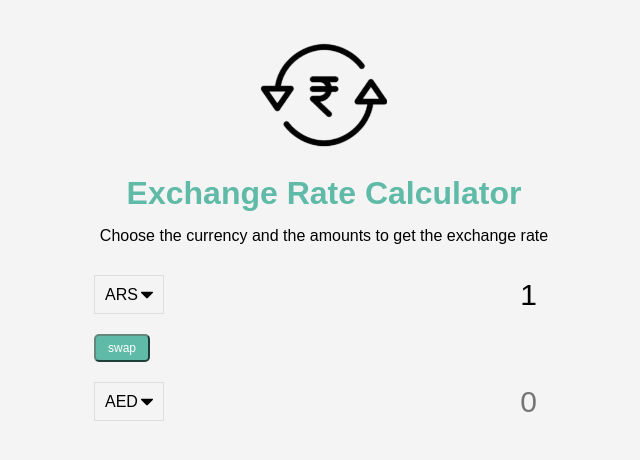
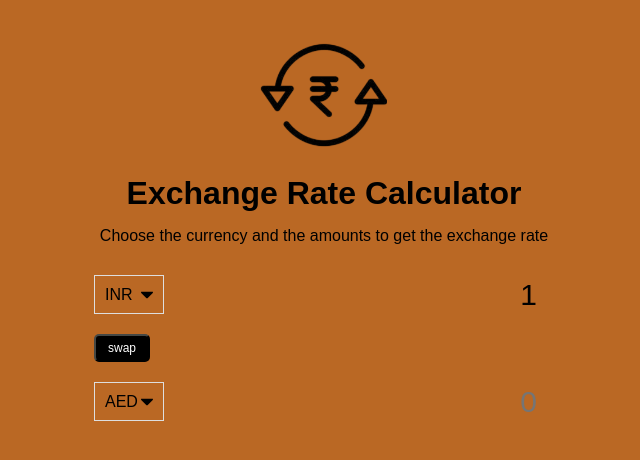
Before and after one commit to jaideepsiddula/exchange-rate-calculator, a plain HTML site: page index.html in a window 1280 px wide. Shown: the whole page, without its empty margins (316-956 px from the left). Drawn offline with Linux system fonts and the light colour scheme; no server answers.

Commit message:
selected INR by default

```diff
--- a/index.html
+++ b/index.html
@@ -18,7 +18,7 @@
         <select id="currency-one">
           <!--By default AED is selected, we can explicitly select by adding selected attribute as default-->
           <option value="AED">AED</option>
-          <option value="ARS" selected>ARS</option>
+          <option value="ARS">ARS</option>
           <option value="AUD">AUD</option>
           <option value="BGN">BGN</option>
           <option value="BRL">BRL</option>
@@ -41,7 +41,7 @@
           <option value="HUF">HUF</option>
           <option value="IDR">IDR</option>
           <option value="ILS">ILS</option>
-          <option value="INR">INR</option>
+          <option value="INR" selected>INR</option>
           <option value="ISK">ISK</option>
           <option value="JPY">JPY</option>
           <option value="KRW">KRW</option>
--- a/style.css
+++ b/style.css
@@ -1,6 +1,7 @@
 /* this is a way to declare values in css*/
+
 :root{
-    --primary-color: #5fbaa7;
+    --primary-color: #000000;
 }
 
 *{
@@ -8,7 +9,7 @@
 }
 
 body{
-    background-color: #f4f4f4;
+    background-color: #ba6824;
     font-family: Arial, Helvetica, sans-serif;
     display: flex;
     flex-direction: column;
```
